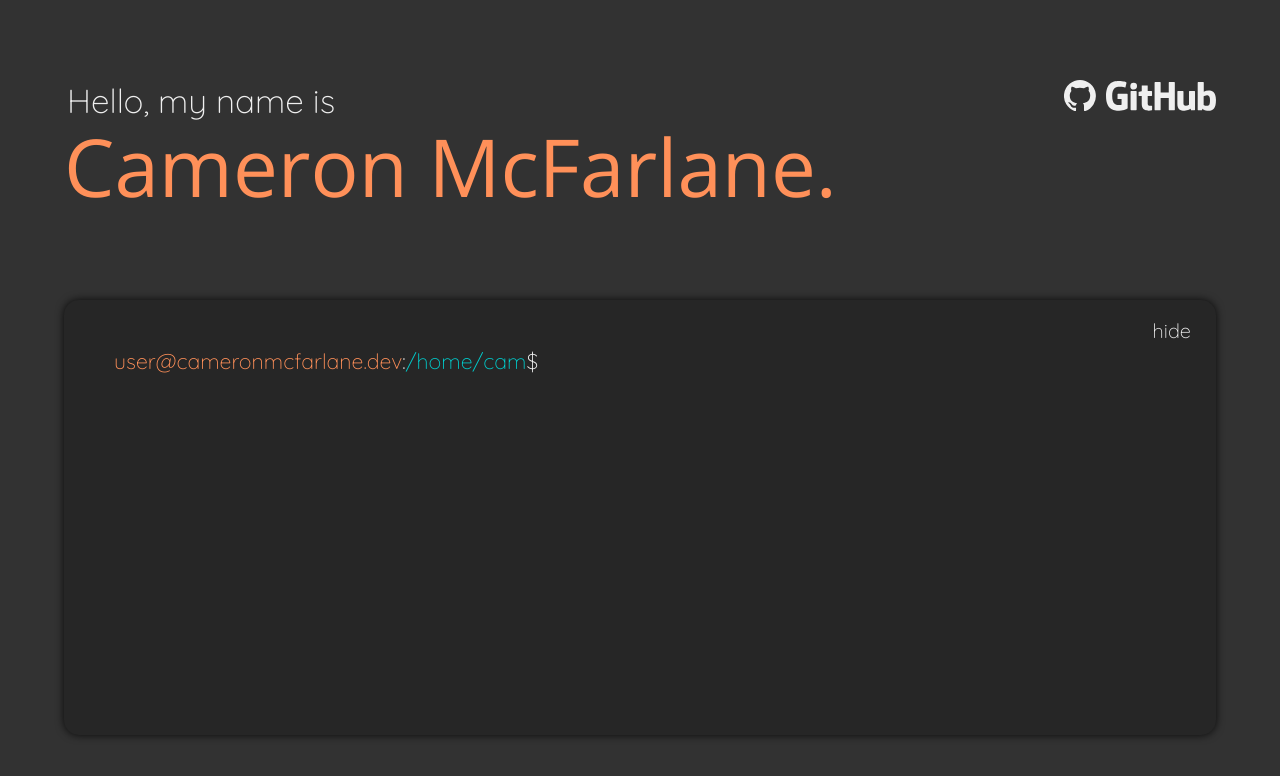
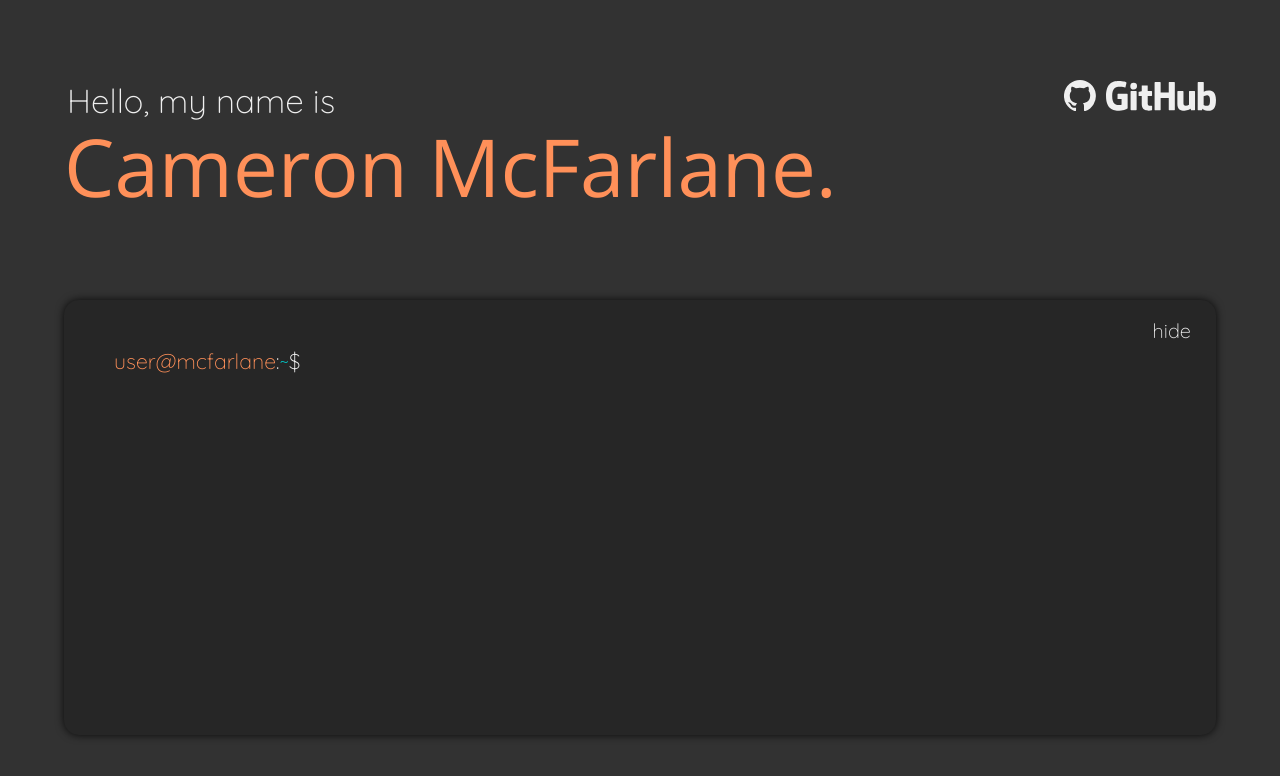
Before and after one commit to CameronMcFarlane/Website, an Angular app: page / in a window 1280 px wide. Shown: the top 776 px of the page. Built offline with nearby package versions, Linux system fonts and the light colour scheme.

Commit message:
Shortened Prompt

```diff
--- a/src/app/terminal/prompt/prompt.component.html
+++ b/src/app/terminal/prompt/prompt.component.html
@@ -1,5 +1,5 @@
 <p>
-    <span class="prompt">{{username}}@cameronmcfarlane.dev</span>
+    <span class="prompt">{{username}}@mcfarlane</span>
     <span>:</span>
     <span class="directory">{{directory}}</span>
     <span>$&nbsp;</span>
--- a/src/app/terminal/terminal.component.html
+++ b/src/app/terminal/terminal.component.html
@@ -2,7 +2,7 @@
     <p class="terminal-hide">hide</p>
     <div class="terminal-text">
         <div *ngFor="let output of outputs">
-            <span class="terminal-prompt">{{output.username}}@cameronmcfarlane.dev</span>
+            <span class="terminal-prompt">{{output.username}}@mcfarlane</span>
             <span>:</span>
             <span class="terminal-directory">{{output.directory}}</span>
             <span>$&nbsp;{{output.command}}</span>
--- a/src/app/terminal/terminal.component.ts
+++ b/src/app/terminal/terminal.component.ts
@@ -10,7 +10,7 @@ export class TerminalComponent implements OnInit {
   // The username of the user logged in
   username: string = 'user';
   // The current 'directory' we are in
-  directory: string = '/home/cam';
+  directory: string = '~';
   // The data to output
   outputs: object[] = [];
 
```
